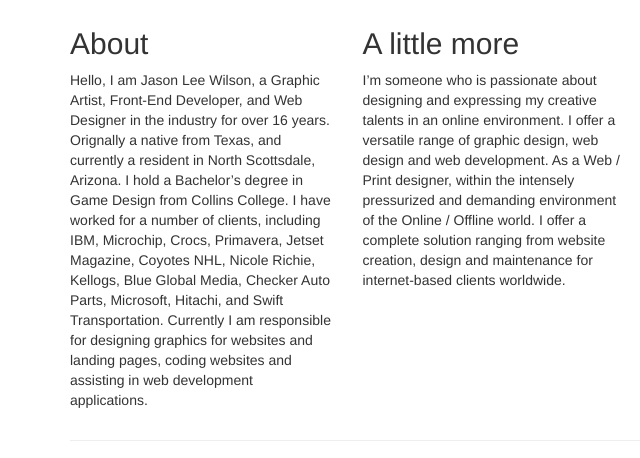
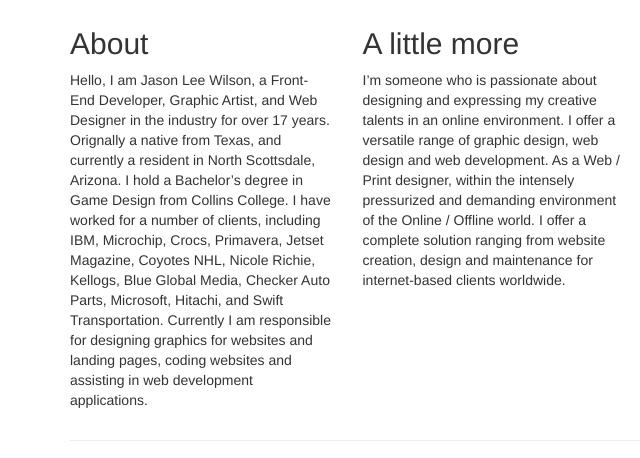
Before and after one commit to jasonleewilson/jasonleewilson.github.io, a plain HTML site: page index.html in a window 1280 px wide. Shown: the part 336-794 px from the top of the page, 0-640 px from the left. Drawn offline with nearby package versions, Linux system fonts and the light colour scheme.

Commit message:
updated years in business

```diff
--- a/index.html
+++ b/index.html
@@ -60,7 +60,7 @@
       <div class="row">
         <div class="col-md-3">
           <h2>About</h2>
-          <p>Hello, I am Jason Lee Wilson, a Graphic Artist, Front-End Developer, and Web Designer in the industry for over 16 years. Orignally a native from Texas, and currently a resident in North Scottsdale, Arizona. I hold a Bachelor’s degree in Game Design from Collins College. I have worked for a number of clients, including IBM, Microchip, Crocs, Primavera, Jetset Magazine, Coyotes NHL, Nicole Richie, Kellogs, Blue Global Media, Checker Auto Parts, Microsoft, Hitachi, and Swift Transportation. Currently I am responsible for designing graphics for websites and landing pages, coding websites and assisting in web development applications.</p>
+          <p>Hello, I am Jason Lee Wilson, a Front-End Developer, Graphic Artist, and Web Designer in the industry for over 17 years. Orignally a native from Texas, and currently a resident in North Scottsdale, Arizona. I hold a Bachelor’s degree in Game Design from Collins College. I have worked for a number of clients, including IBM, Microchip, Crocs, Primavera, Jetset Magazine, Coyotes NHL, Nicole Richie, Kellogs, Blue Global Media, Checker Auto Parts, Microsoft, Hitachi, and Swift Transportation. Currently I am responsible for designing graphics for websites and landing pages, coding websites and assisting in web development applications.</p>
           <!-- <p><a class="btn btn-default" href="#" role="button">View details &raquo;</a></p> -->
         </div>
         <div class="col-md-3">
```
Also changed, not shown: 2 other files.
